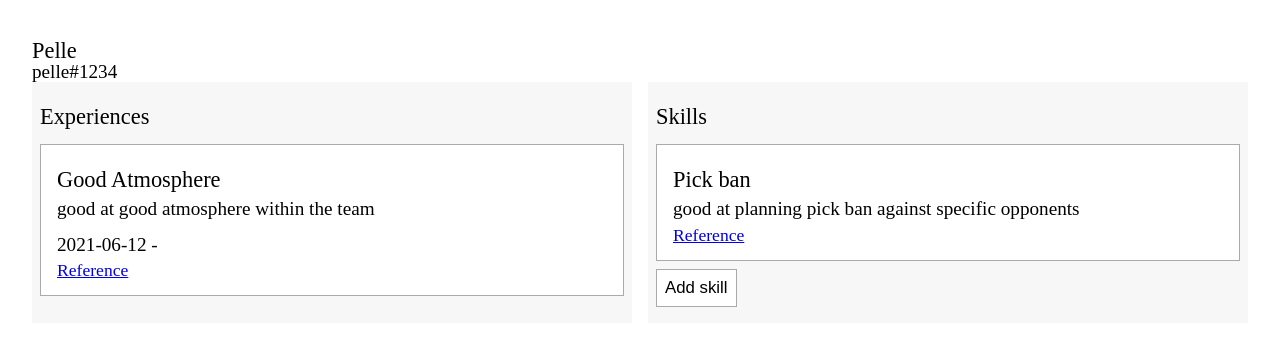
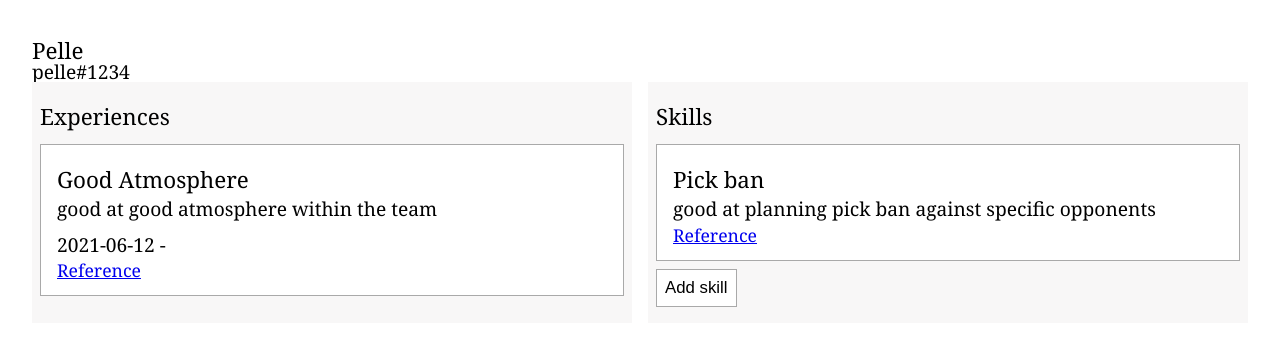
Before and after one commit to jensbern/DVGB06_flex_zone, a Flask app: page /user/1 in a window 1280 px wide. Shown: the part 64-418 px from the top of the page. Run offline with Flask 2, Linux system fonts and the light colour scheme; parts of the project's set-up code (start-up, migrations or seed data) failed here and were passed over.

Commit message:
added font

```diff
--- a/web/static/stylesheet/style.css
+++ b/web/static/stylesheet/style.css
@@ -1,5 +1,6 @@
 main {
   padding: 32px;
+  font-family: Georgia, 'Times New Roman', Times, serif;
 }
 
 h1 {
```
